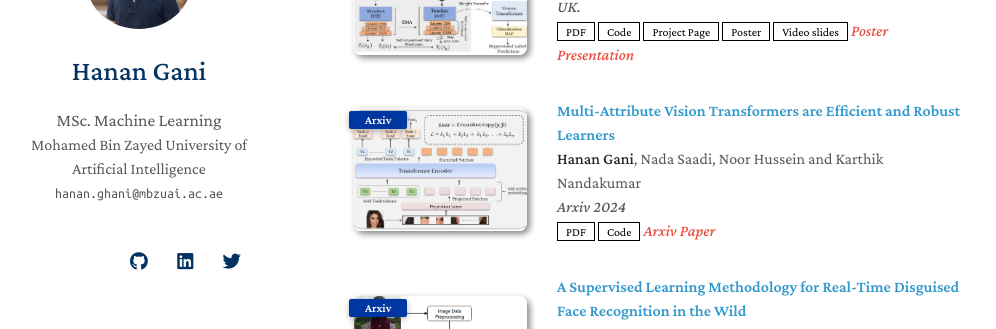
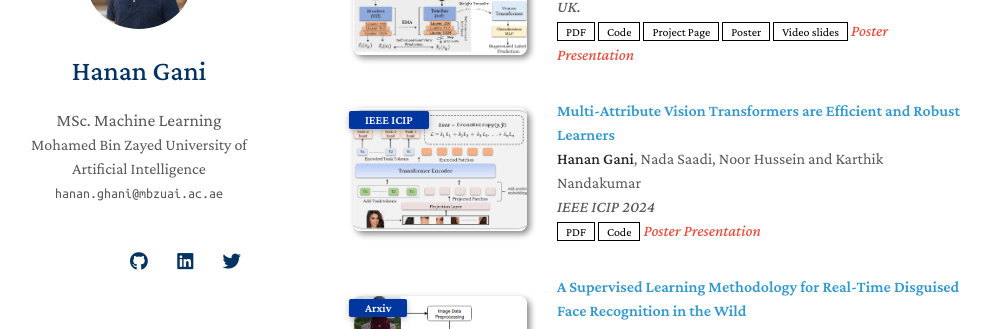
Before and after one commit to muhammadsaadkhankor/muhammadsaadkhankor.github.io, a Jekyll site: the page built from index.md, in a window 1280 px wide and 900 px high, scrolled down 1849 px. Shown: the part 147-476 px from the top of the window, without its empty margins (137-1133 px from the left). Built offline with Jekyll 4.4.1, drawn with Linux system fonts in a browser that asks for light colours; nearby versions of some CDN libraries; a style sheet for code colours, icons or effects is not loaded; our own code applies the rules of GitHub Pages for plain Markdown files.

Commit message:
Update publications.md

```diff
--- a/_includes/publications.md
+++ b/_includes/publications.md
@@ -110,17 +110,17 @@
 
   <div class="col-sm-3 abbr" style="position: relative;padding-right: 15px;padding-left: 15px;">
     <img src="assets/img/main_diagram_final.png" class="teaser img-fluid z-depth-1">
-    <abbr class="badge">Arxiv</abbr>
+    <abbr class="badge">IEEE ICIP</abbr>
   </div>
 
   <div class="col-sm-9" style="position: relative;width: 100%;padding-right: 15px;padding-left: 20px;">
     <div class="title"><a href="https://arxiv.org/abs/2402.08070">Multi-Attribute Vision Transformers are Efficient and Robust Learners</a></div>
     <div class="author"><strong>Hanan Gani</strong>, Nada Saadi, Noor Hussein and Karthik Nandakumar</div>
-    <div class="periodical"><em>Arxiv 2024</em></div>
+    <div class="periodical"><em>IEEE ICIP 2024</em></div>
     <div class="links">
       <a href="https://arxiv.org/abs/2402.08070.pdf" class="btn btn-sm z-depth-0" role="button" target="_blank" style="font-size:12px;">PDF</a>
       <a href="https://github.com/hananshafi/MTL-ViT" class="btn btn-sm z-depth-0" role="button" target="_blank" style="font-size:12px;">Code</a>
-      <strong><i style="color:#e74d3c">Arxiv Paper</i></strong>
+      <strong><i style="color:#e74d3c">Poster Presentation</i></strong>
     </div>
   </div>
 </div>
```
